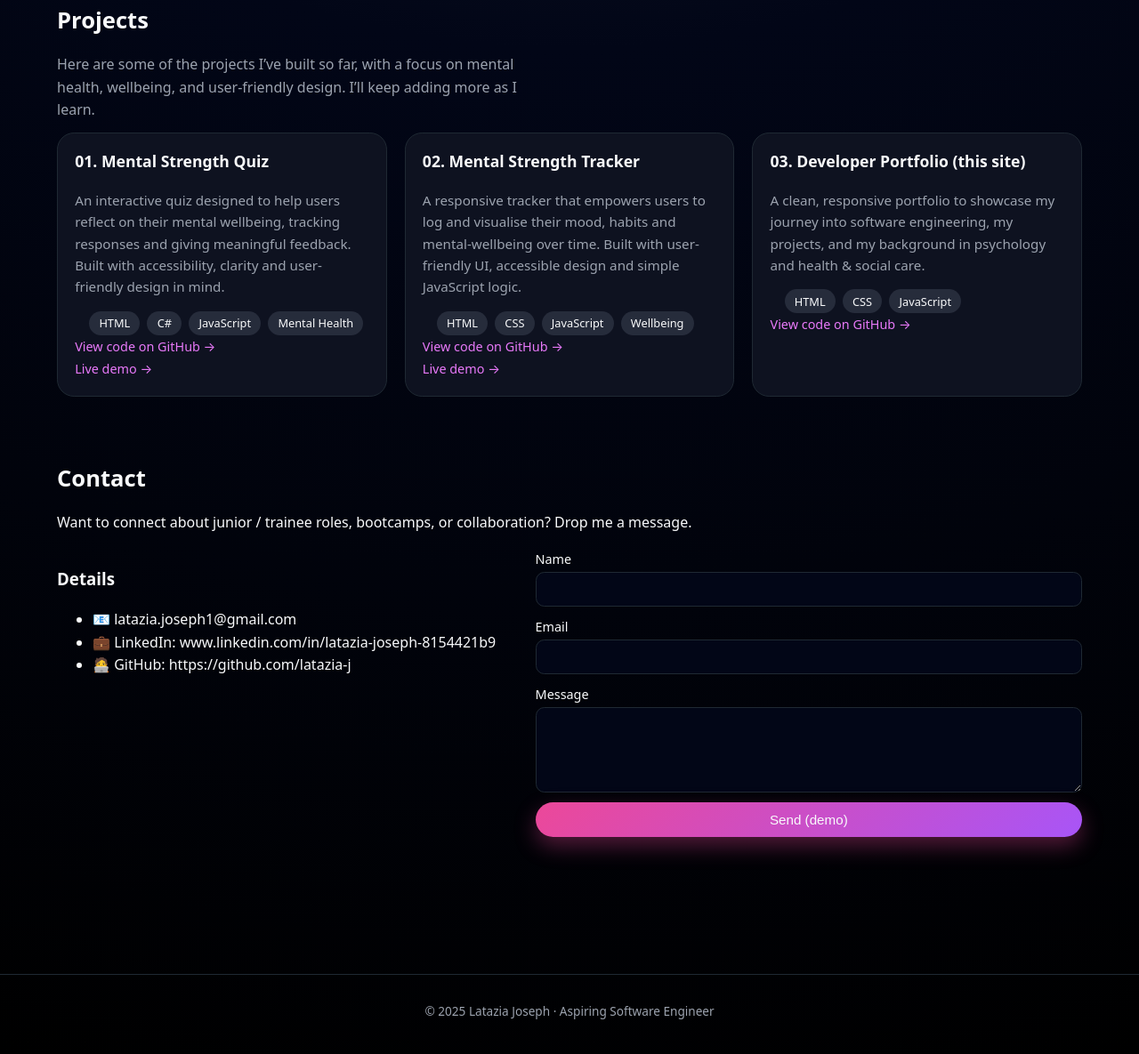
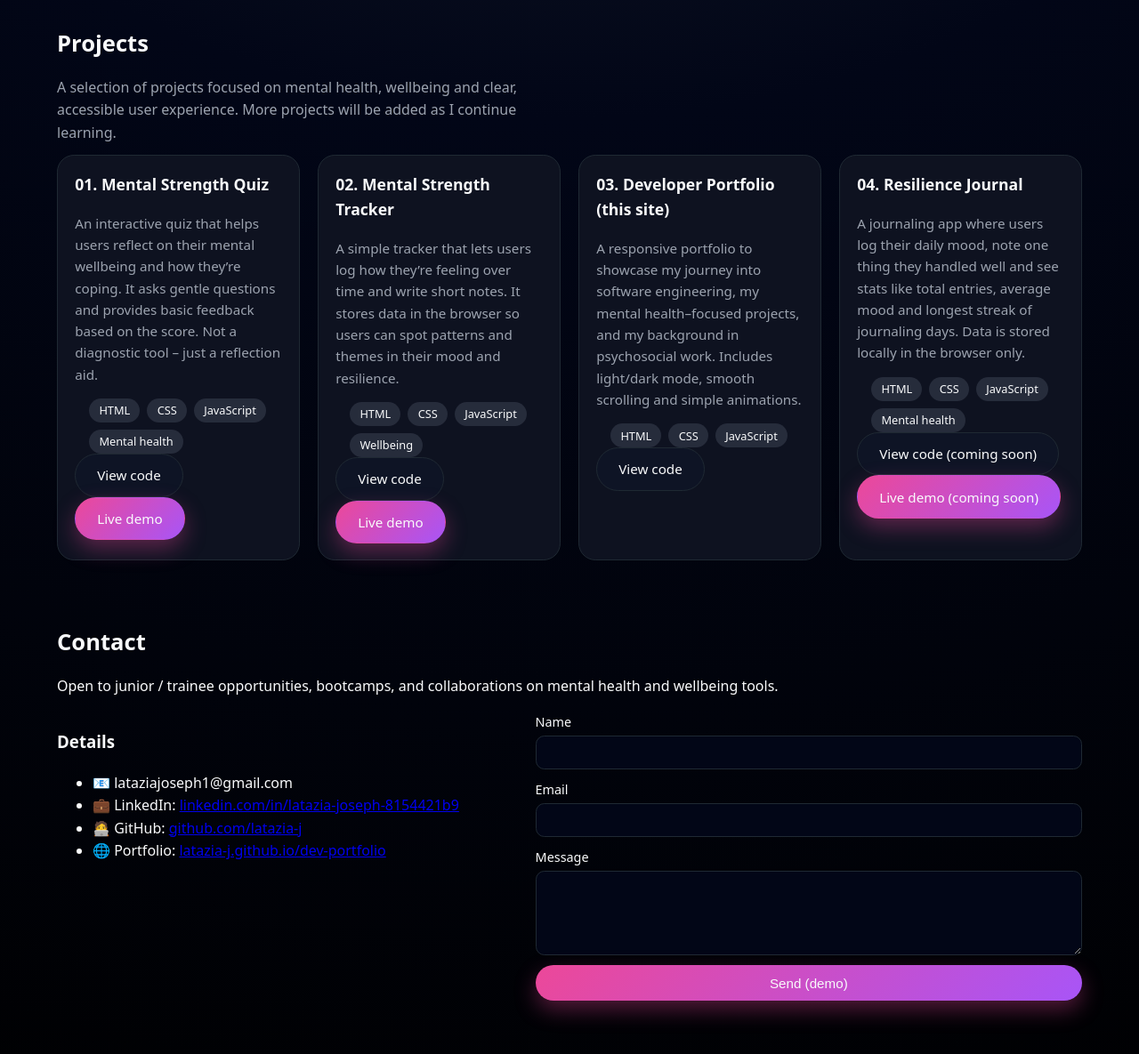
Before and after one commit to latazia-j/dev-portfolio, a plain HTML site: page index.html in a window 1280 px wide. Shown: the part 949-2134 px from the top of the page at 89% size. Drawn offline with Linux system fonts and the light colour scheme.

Commit message:
Restore portfolio layout and add Resilience Journal card

```diff
--- a/index.html
+++ b/index.html
@@ -7,6 +7,7 @@
   <link rel="stylesheet" href="styles.css" />
 </head>
 <body>
+  <!-- TOP NAV -->
   <header class="top-nav">
     <div class="logo">LJ</div>
     <nav>
@@ -19,42 +20,43 @@
   </header>
 
   <main>
-    <!-- HERO SECTION -->
+    <!-- HERO -->
     <section class="hero">
       <div class="hero-text">
         <p class="tag">Aspiring Software Engineer</p>
         <h1>Hi, I'm <span class="accent">Latazia</span>.</h1>
         <p class="subtitle">
           Career-switcher with a background in psychology and health & social care,
-          now building modern, user-friendly web applications.
+          now building modern, user-friendly web applications with a mental health
+          and wellbeing focus.
         </p>
         <div class="hero-actions">
-          <a href="#projects" class="btn-primary">View My Projects</a>
-          <a href="#contact" class="btn-secondary">Contact Me</a>
+          <a href="#projects" class="btn-primary">View my projects</a>
+          <a href="#contact" class="btn-secondary">Contact me</a>
         </div>
       </div>
       <div class="hero-card">
         <h2>Quick profile</h2>
         <ul>
           <li>📍 London, UK</li>
-          <li>🎓 Psychosocial / Psychology background</li>
-          <li>💻 Learning web development & software engineering</li>
+          <li>🧠 Psychosocial / health & social care background</li>
+          <li>💻 Learning front-end development (HTML, CSS, JS)</li>
         </ul>
       </div>
     </section>
 
     <!-- ABOUT -->
     <section id="about" class="section">
-      <h2>About Me</h2>
+      <h2>About me</h2>
       <p>
-        I'm a neurodiverse (autistic) learner transitioning into tech. I care about
-        clear, accessible design and building tools that actually help people in
-        real life – especially around mental health, organisation, and resilience.
+        I'm a neurodiverse (autistic) learner transitioning into software engineering.
+        I care about clear, accessible design and building tools that genuinely support
+        people in real life – especially around mental health, organisation, and resilience.
       </p>
       <p>
-        Right now I'm focusing on front-end web development and building a portfolio
-        of projects using HTML, CSS, and JavaScript. This page will grow as I add
-        more apps and experiments.
+        My background in psychology and health & social care helps me think about users'
+        emotions, needs and experiences, while my growing tech skills let me turn those
+        ideas into working apps.
       </p>
     </section>
 
@@ -62,32 +64,32 @@
     <section id="skills" class="section">
       <h2>Skills</h2>
       <div class="grid-3">
-        <div class="card">
+        <article class="card">
           <h3>Technical</h3>
           <ul>
             <li>HTML5 & CSS3</li>
             <li>JavaScript (beginner–intermediate)</li>
-            <li>Visual Studio / VS Code</li>
-            <li>Git & GitHub (learning)</li>
+            <li>VS Code</li>
+            <li>Git & GitHub</li>
           </ul>
-        </div>
-        <div class="card">
+        </article>
+        <article class="card">
           <h3>Transferable</h3>
           <ul>
             <li>Attention to detail</li>
+            <li>Working with vulnerable people</li>
             <li>Calm under pressure</li>
-            <li>Working with vulnerable people</li>
             <li>Clear written communication</li>
           </ul>
-        </div>
-        <div class="card">
-          <h3>Currently Learning</h3>
+        </article>
+        <article class="card">
+          <h3>Currently learning</h3>
           <ul>
             <li>JavaScript projects</li>
             <li>Responsive design</li>
-            <li>Version control workflows</li>
+            <li>APIs & data fetching</li>
           </ul>
-        </div>
+        </article>
       </div>
     </section>
 
@@ -95,8 +97,8 @@
     <section id="projects" class="section">
       <h2>Projects</h2>
       <p class="section-intro">
-    Here are some of the projects I’ve built so far, with a focus on mental health,
-    wellbeing, and user-friendly design. I’ll keep adding more as I learn.
+        A selection of projects focused on mental health, wellbeing and clear,
+        accessible user experience. More projects will be added as I continue learning.
       </p>
 
       <div class="grid-3">
@@ -104,76 +106,180 @@
         <article class="card project-card">
           <h3>01. Mental Strength Quiz</h3>
           <p>
-        An interactive quiz designed to help users reflect on their mental wellbeing,
-        tracking responses and giving meaningful feedback. Built with accessibility,
-        clarity and user-friendly design in mind.
+            An interactive quiz that helps users reflect on their mental wellbeing and
+            how they’re coping. It asks gentle questions and provides basic feedback
+            based on the score. Not a diagnostic tool – just a reflection aid.
           </p>
           <ul class="tags">
-        <li>HTML</li><li>C#</li><li>JavaScript</li><li>Mental Health</li>
+            <li>HTML</li>
+            <li>CSS</li>
+            <li>JavaScript</li>
+            <li>Mental health</li>
           </ul>
-      <a href="https://github.com/latazia-j/mental-strength-quiz" class="link" target="_blank" rel="noopener noreferrer">
-        View code on GitHub →
-      </a><br />
-      <a href="https://latazia-j.github.io/mental-strength-quiz/" class="link" target="_blank" rel="noopener noreferrer">
-        Live demo →
+          <div class="project-actions">
+            <a
+              href="https://github.com/latazia-j/mental-strength-quiz"
+              class="btn-secondary btn-sm"
+              target="_blank"
+              rel="noopener noreferrer"
+            >
+              View code
             </a>
+            <a
+              href="https://latazia-j.github.io/mental-strength-quiz/"
+              class="btn-primary btn-sm"
+              target="_blank"
+              rel="noopener noreferrer"
+            >
+              Live demo
+            </a>
+          </div>
         </article>
 
         <!-- PROJECT 2: MENTAL STRENGTH TRACKER -->
         <article class="card project-card">
           <h3>02. Mental Strength Tracker</h3>
           <p>
-        A responsive tracker that empowers users to log and visualise their mood,
-        habits and mental-wellbeing over time. Built with user-friendly UI,
-        accessible design and simple JavaScript logic.
+            A simple tracker that lets users log how they’re feeling over time and
+            write short notes. It stores data in the browser so users can spot
+            patterns and themes in their mood and resilience.
           </p>
           <ul class="tags">
-        <li>HTML</li><li>CSS</li><li>JavaScript</li><li>Wellbeing</li>
+            <li>HTML</li>
+            <li>CSS</li>
+            <li>JavaScript</li>
+            <li>Wellbeing</li>
           </ul>
-      <a href="https://github.com/latazia-j/mental-strength-tracker" class="link" target="_blank" rel="noopener noreferrer">
-        View code on GitHub →
-      </a><br />
-      <a href="https://latazia-j.github.io/mental-strength-tracker/" class="link" target="_blank" rel="noopener noreferrer">
-        Live demo →
+          <div class="project-actions">
+            <a
+              href="https://github.com/latazia-j/mental-strength-tracker"
+              class="btn-secondary btn-sm"
+              target="_blank"
+              rel="noopener noreferrer"
+            >
+              View code
             </a>
+            <a
+              href="https://latazia-j.github.io/mental-strength-tracker/"
+              class="btn-primary btn-sm"
+              target="_blank"
+              rel="noopener noreferrer"
+            >
+              Live demo
+            </a>
+          </div>
         </article>
 
         <!-- PROJECT 3: PORTFOLIO SITE -->
         <article class="card project-card">
           <h3>03. Developer Portfolio (this site)</h3>
           <p>
-        A clean, responsive portfolio to showcase my journey into software engineering,
-        my projects, and my background in psychology and health & social care.
+            A responsive portfolio to showcase my journey into software engineering, my
+            mental health–focused projects, and my background in psychosocial work.
+            Includes light/dark mode, smooth scrolling and simple animations.
           </p>
           <ul class="tags">
-        <li>HTML</li><li>CSS</li><li>JavaScript</li>
+            <li>HTML</li>
+            <li>CSS</li>
+            <li>JavaScript</li>
           </ul>
-      <a href="https://github.com/latazia-j/dev-portfolio" class="link" target="_blank" rel="noopener noreferrer">
-        View code on GitHub →
+          <div class="project-actions">
+            <a
+              href="https://github.com/latazia-j/dev-portfolio"
+              class="btn-secondary btn-sm"
+              target="_blank"
+              rel="noopener noreferrer"
+            >
+              View code
             </a>
+          </div>
+        </article>
+
+        <!-- PROJECT 4: RESILIENCE JOURNAL -->
+        <article class="card project-card">
+          <h3>04. Resilience Journal</h3>
+          <p>
+            A journaling app where users log their daily mood, note one thing they
+            handled well and see stats like total entries, average mood and longest
+            streak of journaling days. Data is stored locally in the browser only.
+          </p>
+          <ul class="tags">
+            <li>HTML</li>
+            <li>CSS</li>
+            <li>JavaScript</li>
+            <li>Mental health</li>
+          </ul>
+          <div class="project-actions">
+            <a
+              href="#"
+              class="btn-secondary btn-sm"
+              target="_blank"
+              rel="noopener noreferrer"
+            >
+              View code (coming soon)
+            </a>
+            <a
+              href="#"
+              class="btn-primary btn-sm"
+              target="_blank"
+              rel="noopener noreferrer"
+            >
+              Live demo (coming soon)
+            </a>
+          </div>
         </article>
       </div>
     </section>
-
-
 
     <!-- CONTACT -->
     <section id="contact" class="section">
       <h2>Contact</h2>
       <p>
-        Want to connect about junior / trainee roles, bootcamps, or collaboration?
-        Drop me a message.
+        Open to junior / trainee opportunities, bootcamps, and collaborations on
+        mental health and wellbeing tools.
       </p>
       <div class="contact-grid">
         <div>
           <h3>Details</h3>
           <ul>
-            <li>📧 latazia.joseph1@gmail.com</li>
-            <li>💼 LinkedIn: www.linkedin.com/in/latazia-joseph-8154421b9</li>
-            <li>🧑‍💻 GitHub: https://github.com/latazia-j</li>
+            <li>📧 lataziajoseph1@gmail.com</li>
+            <li>
+              💼 LinkedIn:
+              <a
+                href="https://www.linkedin.com/in/latazia-joseph-8154421b9"
+                target="_blank"
+                rel="noopener noreferrer"
+              >
+                linkedin.com/in/latazia-joseph-8154421b9
+              </a>
+            </li>
+            <li>
+              🧑‍💻 GitHub:
+              <a
+                href="https://github.com/latazia-j"
+                target="_blank"
+                rel="noopener noreferrer"
+              >
+                github.com/latazia-j
+              </a>
+            </li>
+            <li>
+              🌐 Portfolio:
+              <a
+                href="https://latazia-j.github.io/dev-portfolio/"
+                target="_blank"
+                rel="noopener noreferrer"
+              >
+                latazia-j.github.io/dev-portfolio
+              </a>
+            </li>
           </ul>
         </div>
-        <form class="contact-form" onsubmit="event.preventDefault(); showFormMessage();">
+
+        <form
+          class="contact-form"
+          onsubmit="event.preventDefault(); showFormMessage();"
+        >
           <label>
             Name
             <input type="text" required />
@@ -186,7 +292,9 @@
             Message
             <textarea rows="4" required></textarea>
           </label>
-          <button type="submit" class="btn-primary full-width">Send (demo)</button>
+          <button type="submit" class="btn-primary full-width">
+            Send (demo)
+          </button>
           <p id="form-message" class="form-message" aria-live="polite"></p>
         </form>
       </div>
```
Lines whose indentation alone changed are shown as unchanged.
